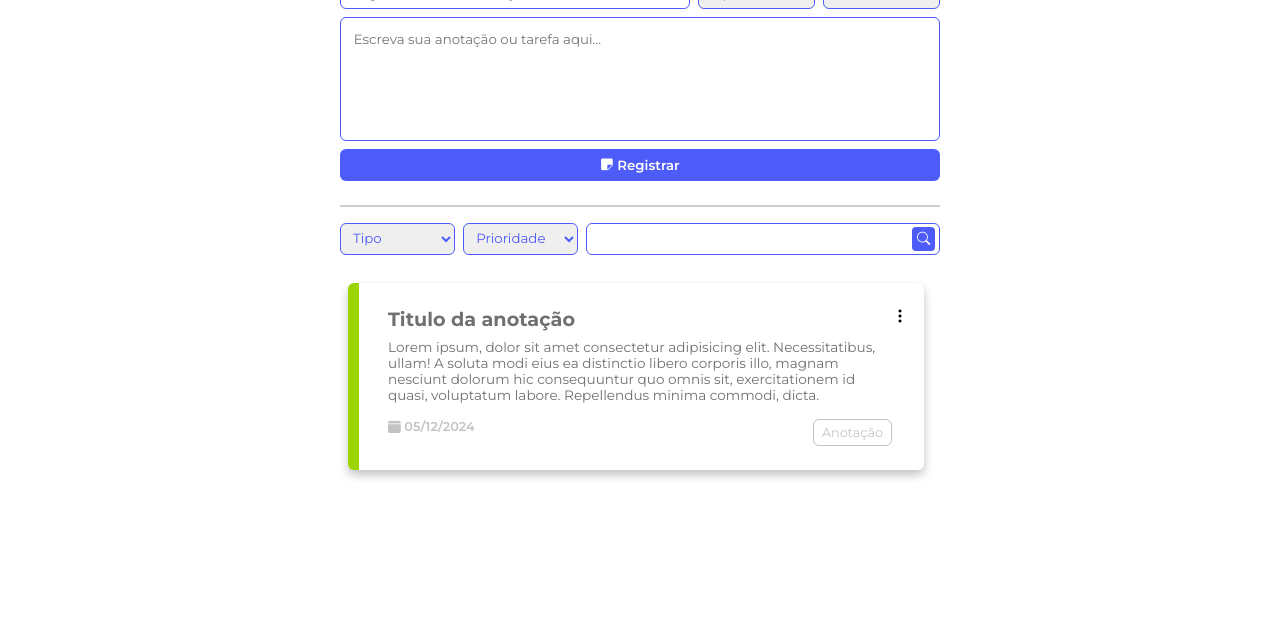
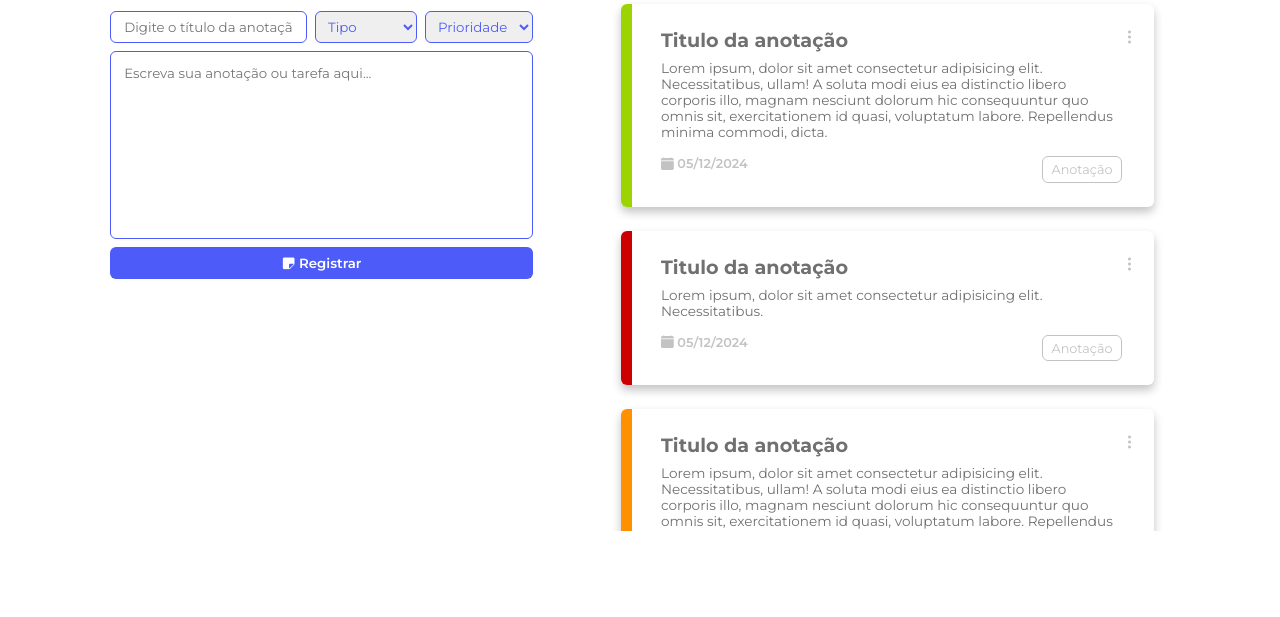
Before and after one commit to oJacksonCosta/Anotamentos-PRO, a website: page frontend/index.html in a window 1280 px wide. Shown: the part 183-800 px from the top of the page. Drawn offline with nearby package versions, Linux system fonts and the light colour scheme.

Commit message:
Reestruturado o layout

```diff
--- a/frontend/index.css
+++ /dev/null
@@ -1,234 +0,0 @@
-@import url("https://fonts.googleapis.com/css2?family=Montserrat:ital,wght@0,100..900;1,100..900&display=swap");
-
-* {
-  margin: 0;
-  padding: 0;
-  box-sizing: border-box;
-  font-family: "Montserrat", serif;
-}
-
-body {
-  width: 100vw;
-  height: 100vh;
-  padding-bottom: 1.5rem;
-
-  display: flex;
-  flex-direction: column;
-  justify-content: center;
-  align-items: center;
-
-  overflow: hidden;
-}
-
-h1 {
-  font-size: 24px;
-  margin: 1.5rem 0;
-  color: #4d5cf8;
-}
-
-#pro {
-  font-weight: 800;
-  color: gold;
-  border: 1px solid gold;
-  padding: 0.2rem 0.4rem;
-  border-radius: 6px;
-}
-
-.border {
-  border: 1.5px solid #4d5cf8;
-  border-radius: 6px;
-  outline: none;
-}
-
-.border:focus {
-  outline: 2px solid #4d5cf8;
-}
-
-form {
-  width: 40%;
-  min-width: 600px;
-
-  display: grid;
-  grid-template-columns: 3fr 1fr 1fr;
-  gap: 0.5rem;
-}
-
-input {
-  color: #707070;
-  height: 2rem;
-  padding-inline: 0.8rem;
-}
-
-select {
-  color: #4d5cf8;
-  height: 2rem;
-  padding-inline: 0.5rem;
-  cursor: pointer;
-}
-
-#prioridade-alta {
-  background-color: #cc0000;
-  color: #ffffff;
-}
-
-#prioridade-media {
-  background-color: #ff9100;
-  color: #ffffff;
-}
-
-#prioridade-baixa {
-  background-color: #9bd400;
-  color: #ffffff;
-}
-
-textarea {
-  color: #707070;
-  padding: 0.8rem;
-
-  grid-column: 1 / 4;
-
-  resize: none;
-}
-
-form button {
-  height: 2rem;
-  border: none;
-  border-radius: 6px;
-  background-color: #4d5cf8;
-  color: #ffffff;
-  font-weight: 600;
-
-  grid-column: 1 / 4;
-}
-
-form button:hover {
-  cursor: pointer;
-  background-color: #3644e0;
-  transition: 0.3s;
-}
-
-.filtro {
-  width: 40%;
-  min-width: 600px;
-  border-top: 2px solid #cecece;
-  padding-top: 1rem;
-  display: grid;
-  grid-template-columns: 1fr 1fr 1fr 2fr;
-  gap: 0.5rem;
-
-  margin: 1.5rem 0;
-}
-
-#filtro-tipo {
-  grid-column: 1 / 2;
-}
-
-#filtro-prioridade {
-  grid-column: 2 / 3;
-}
-
-#filtro-pesquisa {
-  grid-column: 3 / 5;
-  position: relative;
-}
-
-#pesquisa {
-  width: 100%;
-  height: 100%;
-  padding-right: 2rem;
-}
-
-#bt-pesquisa {
-  position: absolute;
-  right: 0.3rem;
-  top: 50%;
-  transform: translateY(-50%);
-
-  background-color: #4d5cf8;
-  color: #ffffff;
-  border: none;
-  border-radius: 4px;
-  padding: 0.25rem 0.3rem;
-}
-
-#bt-pesquisa:hover {
-  cursor: pointer;
-  background-color: #3644e0;
-  transition: 0.3s;
-}
-
-.lista {
-  width: 40%;
-  min-width: 600px;
-  padding: 0.3rem 1rem 1rem 0.5rem;
-
-  overflow-y: scroll;
-}
-
-.cartao {
-  width: 100%;
-  height: auto;
-  padding: 1.5rem 2rem 1.5rem 2.5rem;
-  border-radius: 6px;
-  margin-bottom: 1.5rem;
-
-  box-shadow: 0 5px 10px #c3c3c3;
-  position: relative;
-}
-
-.cartao:hover {
-  cursor: pointer;
-  background-color: #f7f7f7;
-  transition: 0.4s;
-}
-
-.cor-verde {
-  width: 0.7rem;
-  height: 100%;
-  background-color: #9bd400;
-  position: absolute;
-  left: 0;
-  top: 0;
-  border-radius: 6px 0 0 6px;
-}
-
-.opcoes-cartao {
-  background-color: transparent;
-  border: none;
-  font-size: 1rem;
-  cursor: pointer;
-
-  position: absolute;
-  right: 1rem;
-}
-
-.cartao > h2 {
-  color: #707070;
-  font-size: 1.2rem;
-  margin-bottom: 0.5rem;
-}
-
-.cartao > p {
-  color: #707070;
-  font-size: 0.85rem;
-}
-
-.cartao-rodape {
-  display: flex;
-  justify-content: space-between;
-  margin-top: 1rem;
-}
-
-.data {
-  font-size: 0.8rem;
-  font-weight: 600;
-  color: #c3c3c3;
-}
-
-.etiqueta-tipo {
-  font-size: 0.8rem;
-  color: #c3c3c3;
-  border: 1px solid #c3c3c3;
-  border-radius: 6px;
-  padding: 0.3rem 0.5rem;
-}
--- a/frontend/index.html
+++ b/frontend/index.html
@@ -4,96 +4,186 @@
     <meta charset="UTF-8" />
     <meta name="viewport" content="width=device-width, initial-scale=1.0" />
     <title>Anotamentos</title>
-    <link rel="stylesheet" href="index.css" />
+    <link rel="stylesheet" href="style/index.css" />
+    <link rel="stylesheet" href="style/global.css" />
+    <link rel="stylesheet" href="style/form.css" />
+    <link rel="stylesheet" href="style/filter.css" />
+    <link rel="stylesheet" href="style/list.css" />
     <link
       rel="stylesheet"
       href="https://cdn.jsdelivr.net/npm/bootstrap-icons@1.11.3/font/bootstrap-icons.min.css"
     />
   </head>
   <body>
+    <section class="container">
+      <section class="left-container">
         <h1>
           <i class="bi bi-journal-bookmark-fill"></i> Anotamentos
           <span id="pro">PRO</span>
         </h1>
-
-    <form id="formulario">
+        <form id="form">
           <input
-        id="titulo"
-        class="border"
+            id="title"
             type="text"
             placeholder="Digite o título da anotação..."
             required
           />
-
-      <select name="tipo" id="tipo" class="border">
+          <select name="type" id="type">
             <option disabled selected>Tipo</option>
             <option value="anotacao">Anotação</option>
             <option value="tarefa">Tarefa</option>
             <option value="ideia">Ideia</option>
           </select>
-
-      <select name="prioridade" id="prioridade" class="border">
-        <option id="cabecalho" disabled selected>Prioridade</option>
-        <option id="prioridade-alta" value="alta">Alta</option>
-        <option id="prioridade-media" value="media">Média</option>
-        <option id="prioridade-baixa" value="baixa">Baixa</option>
+          <select name="priority" id="priority">
+            <option disabled selected>Prioridade</option>
+            <option id="righ-priority" value="alta">Alta</option>
+            <option id="medium-priority" value="media">Média</option>
+            <option id="low-priority" value="baixa">Baixa</option>
           </select>
-
           <textarea
-        id="nota"
-        class="border"
-        name="nota"
+            id="text"
+            name="text"
             placeholder="Escreva sua anotação ou tarefa aqui..."
-        rows="6"
+            rows="10"
             required
           ></textarea>
-
-      <button type="submit"><i class="bi bi-sticky-fill"></i> Registrar</button>
+          <button type="submit">
+            <i class="bi bi-sticky-fill"></i> Registrar
+          </button>
         </form>
-
-    <div class="filtro">
-      <select name="tipo" id="filtro-tipo" class="border" required>
+      </section>
+      <section class="right-container">
+        <div class="filter">
+          <select name="type" id="filter-type" required>
             <option disabled selected>Tipo</option>
             <option value="anotacao">Anotação</option>
             <option value="tarefa">Tarefa</option>
             <option value="ideia">Ideia</option>
           </select>
-
-      <select name="prioridade" id="filtro-prioridade" class="border" required>
-        <option id="cabecalho" disabled selected>Prioridade</option>
-        <option id="prioridade-alta" value="alta">Alta</option>
-        <option id="prioridade-media" value="media">Média</option>
-        <option id="prioridade-baixa" value="baixa">Baixa</option>
+          <select name="priority" id="filter-priority" required>
+            <option disabled selected>Prioridade</option>
+            <option id="righ-priority" value="alta">Alta</option>
+            <option id="medium-priority" value="media">Média</option>
+            <option id="low-priority" value="baixa">Baixa</option>
           </select>
-
-      <div id="filtro-pesquisa">
-        <input type="search" class="border" id="pesquisa" />
-        <button id="bt-pesquisa"><i class="bi bi-search"></i></button>
+          <div id="filter-search">
+            <input type="search" class="border" id="search" />
+            <button id="btn-search"><i class="bi bi-search"></i></button>
+          </div>
+        </div>
+        <div class="list">
+          <div class="card">
+            <button class="card-options">
+              <i class="bi bi-three-dots-vertical"></i>
+            </button>
+            <div class="green"></div>
+            <h2>Titulo da anotação</h2>
+            <p>
+              Lorem ipsum, dolor sit amet consectetur adipisicing elit.
+              Necessitatibus, ullam! A soluta modi eius ea distinctio libero
+              corporis illo, magnam nesciunt dolorum hic consequuntur quo omnis
+              sit, exercitationem id quasi, voluptatum labore. Repellendus
+              minima commodi, dicta.
+            </p>
+            <div class="card-footer">
+              <p class="date"><i class="bi bi-calendar-fill"></i> 05/12/2024</p>
+              <p class="label-type">Anotação</p>
             </div>
           </div>
 
-    <section class="lista">
-      <div class="cartao">
-        <button class="opcoes-cartao">
+          <div class="card">
+            <button class="card-options">
               <i class="bi bi-three-dots-vertical"></i>
             </button>
-        <div class="cor-verde"></div>
+            <div class="red"></div>
+            <h2>Titulo da anotação</h2>
+            <p>
+              Lorem ipsum, dolor sit amet consectetur adipisicing elit.
+              Necessitatibus.
+            </p>
+            <div class="card-footer">
+              <p class="date"><i class="bi bi-calendar-fill"></i> 05/12/2024</p>
+              <p class="label-type">Anotação</p>
+            </div>
+          </div>
 
+          <div class="card">
+            <button class="card-options">
+              <i class="bi bi-three-dots-vertical"></i>
+            </button>
+            <div class="orange"></div>
             <h2>Titulo da anotação</h2>
-
             <p>
               Lorem ipsum, dolor sit amet consectetur adipisicing elit.
               Necessitatibus, ullam! A soluta modi eius ea distinctio libero
-          corporis illo, magnam nesciunt dolorum hic consequuntur quo omnis sit,
-          exercitationem id quasi, voluptatum labore. Repellendus minima
-          commodi, dicta.
+              corporis illo, magnam nesciunt dolorum hic consequuntur quo omnis
+              sit, exercitationem id quasi, voluptatum labore. Repellendus
+              minima commodi, dicta.
             </p>
-
-        <div class="cartao-rodape">
-          <p class="data"><i class="bi bi-calendar-fill"></i> 05/12/2024</p>
-          <p class="etiqueta-tipo">Anotação</p>
+            <div class="card-footer">
+              <p class="date"><i class="bi bi-calendar-fill"></i> 05/12/2024</p>
+              <p class="label-type">Anotação</p>
             </div>
           </div>
+
+          <div class="card">
+            <button class="card-options">
+              <i class="bi bi-three-dots-vertical"></i>
+            </button>
+            <div class="green"></div>
+            <h2>Titulo da anotação</h2>
+            <p>
+              Lorem ipsum, dolor sit amet consectetur adipisicing elit.
+              Necessitatibus, ullam! A soluta modi eius ea distinctio libero
+              corporis illo, magnam nesciunt dolorum hic consequuntur quo omnis
+              sit, exercitationem id quasi, voluptatum labore. Repellendus
+              minima commodi, dicta.
+            </p>
+            <div class="card-footer">
+              <p class="date"><i class="bi bi-calendar-fill"></i> 05/12/2024</p>
+              <p class="label-type">Anotação</p>
+            </div>
+          </div>
+
+          <div class="card">
+            <button class="card-options">
+              <i class="bi bi-three-dots-vertical"></i>
+            </button>
+            <div class="red"></div>
+            <h2>Titulo da anotação</h2>
+            <p>
+              Lorem ipsum, dolor sit amet consectetur adipisicing elit.
+              Necessitatibus, ullam! A soluta modi eius ea distinctio libero
+              corporis illo, magnam nesciunt dolorum hic consequuntur quo omnis
+              sit, exercitationem id quasi, voluptatum labore. Repellendus
+              minima commodi, dicta.
+            </p>
+            <div class="card-footer">
+              <p class="date"><i class="bi bi-calendar-fill"></i> 05/12/2024</p>
+              <p class="label-type">Anotação</p>
+            </div>
+          </div>
+
+          <div class="card">
+            <button class="card-options">
+              <i class="bi bi-three-dots-vertical"></i>
+            </button>
+            <div class="green"></div>
+            <h2>Titulo da anotação</h2>
+            <p>
+              Lorem ipsum, dolor sit amet consectetur adipisicing elit.
+              Necessitatibus, ullam! A soluta modi eius ea distinctio libero
+              corporis illo, magnam nesciunt dolorum hic consequuntur quo omnis
+              sit, exercitationem id quasi, voluptatum labore. Repellendus
+              minima commodi, dicta.
+            </p>
+            <div class="card-footer">
+              <p class="date"><i class="bi bi-calendar-fill"></i> 05/12/2024</p>
+              <p class="label-type">Anotação</p>
+            </div>
+          </div>
+        </div>
+      </section>
     </section>
 
     <script type="module" src="index.js"></script>
--- /dev/null
+++ b/frontend/style/filter.css
@@ -0,0 +1,49 @@
+@import url("global.css");
+
+.filter {
+  width: 100%;
+  padding-top: 1rem;
+  display: grid;
+  grid-template-columns: 1fr 1fr 1fr 2fr;
+  gap: 0.5rem;
+
+  margin: 1.5rem 0;
+}
+
+#filter-type {
+  grid-column: 1 / 2;
+}
+
+#filter-priority {
+  grid-column: 2 / 3;
+}
+
+#filter-search {
+  grid-column: 3 / 5;
+  position: relative;
+}
+
+#search {
+  width: 100%;
+  height: 100%;
+  padding-right: 2rem;
+}
+
+#btn-search {
+  position: absolute;
+  right: 0.3rem;
+  top: 50%;
+  transform: translateY(-50%);
+
+  background-color: var(--primary-blue);
+  color: #ffffff;
+  border: none;
+  border-radius: 4px;
+  padding: 0.25rem 0.3rem;
+}
+
+#btn-search:hover {
+  cursor: pointer;
+  background-color: var(--secondary-blue);
+  transition: 0.3s;
+}
--- /dev/null
+++ b/frontend/style/form.css
@@ -0,0 +1,98 @@
+@import url("global.css");
+
+h1 {
+  font-size: 36px;
+  margin: 2rem 0;
+  color: var(--primary-blue);
+}
+
+h1 > #pro {
+  font-weight: 800;
+  color: gold;
+  border: 1px solid gold;
+  padding: 0.2rem 0.4rem;
+  border-radius: 6px;
+}
+
+form {
+  width: 100%;
+
+  display: grid;
+  grid-template-columns: 3fr 1fr 1fr;
+  gap: 0.5rem;
+}
+
+input {
+  color: var(primary-gray);
+  height: 2rem;
+  padding-inline: 0.8rem;
+  border: 1px solid var(--primary-blue);
+  border-radius: 6px;
+  outline: none;
+}
+
+input:focus {
+  outline: 2px solid var(--primary-blue);
+}
+
+select {
+  color: var(--primary-blue);
+  height: 2rem;
+  padding-inline: 0.5rem;
+  border: 1px solid var(--primary-blue);
+  border-radius: 6px;
+  outline: none;
+  cursor: pointer;
+}
+
+select:focus {
+  outline: 2px solid var(--primary-blue);
+}
+
+select > #righ-priority {
+  background-color: #cc0000;
+  color: #ffffff;
+}
+
+select > #medium-priority {
+  background-color: #ff9100;
+  color: #ffffff;
+}
+
+select > #low-priority {
+  background-color: #9bd400;
+  color: #ffffff;
+}
+
+textarea {
+  color: var(--primary-gray);
+  padding: 0.8rem;
+  border: 1px solid var(--primary-blue);
+  border-radius: 6px;
+  outline: none;
+
+  grid-column: 1 / 4;
+
+  resize: none;
+}
+
+textarea:focus {
+  outline: 2px solid var(--primary-blue);
+}
+
+form > button {
+  height: 2rem;
+  border: none;
+  border-radius: 6px;
+  background-color: var(--primary-blue);
+  color: #ffffff;
+  font-weight: 600;
+
+  grid-column: 1 / 4;
+}
+
+form > button:hover {
+  cursor: pointer;
+  background-color: var(--secondary-blue);
+  transition: 0.3s;
+}
--- /dev/null
+++ b/frontend/style/global.css
@@ -0,0 +1,15 @@
+@import url("https://fonts.googleapis.com/css2?family=Montserrat:ital,wght@0,100..900;1,100..900&display=swap");
+
+:root {
+  --primary-blue: #4d5cf8;
+  --secondary-blue: #3644e0;
+  --primary-gray: #707070;
+  --secondary-gray: #c3c3c3;
+}
+
+* {
+  margin: 0;
+  padding: 0;
+  box-sizing: border-box;
+  font-family: "Montserrat", serif;
+}
--- /dev/null
+++ b/frontend/style/index.css
@@ -0,0 +1,38 @@
+body {
+  width: 100vw;
+  height: 100vh;
+  padding: 1rem;
+
+  display: flex;
+  justify-content: center;
+  align-items: center;
+
+  overflow: hidden;
+}
+
+.container {
+  width: 90%;
+  height: 90%;
+  padding: 2rem;
+
+  display: flex;
+  gap: 5rem;
+}
+
+.left-container {
+  flex: 1;
+  height: 100%;
+
+  display: flex;
+  flex-direction: column;
+  align-items: center;
+}
+
+.right-container {
+  flex: 2;
+  height: 100%;
+
+  display: flex;
+  flex-direction: column;
+  align-items: center;
+}
--- /dev/null
+++ b/frontend/style/list.css
@@ -0,0 +1,101 @@
+@import url("global.css");
+
+.list {
+  width: 100%;
+  padding: 0.3rem 1rem 1rem 0.5rem;
+
+  overflow-y: scroll;
+}
+
+/*----------------------------------------*/
+
+.green {
+  width: 0.7rem;
+  height: 100%;
+  background-color: #9bd400;
+  position: absolute;
+  left: 0;
+  top: 0;
+  border-radius: 6px 0 0 6px;
+}
+
+.orange {
+  width: 0.7rem;
+  height: 100%;
+  background-color: #ff9100;
+  position: absolute;
+  left: 0;
+  top: 0;
+  border-radius: 6px 0 0 6px;
+}
+
+.red {
+  width: 0.7rem;
+  height: 100%;
+  background-color: #cc0000;
+  position: absolute;
+  left: 0;
+  top: 0;
+  border-radius: 6px 0 0 6px;
+}
+
+/*----------------------------------------*/
+
+.card {
+  width: 100%;
+  height: auto;
+  padding: 1.5rem 2rem 1.5rem 2.5rem;
+  border-radius: 6px;
+  margin-bottom: 1.5rem;
+
+  box-shadow: 0 5px 10px var(--secondary-gray);
+  position: relative;
+}
+
+.card:hover {
+  cursor: pointer;
+  background-color: #f7f7f7;
+  transition: 0.4s;
+}
+
+.card-options {
+  background-color: transparent;
+  color: var(--secondary-gray);
+  border: none;
+  font-size: 1rem;
+  cursor: pointer;
+
+  position: absolute;
+  right: 1rem;
+}
+
+.card > h2 {
+  color: var(--primary-gray);
+  font-size: 1.2rem;
+  margin-bottom: 0.5rem;
+}
+
+.card > p {
+  color: var(--primary-gray);
+  font-size: 0.85rem;
+}
+
+.card-footer {
+  display: flex;
+  justify-content: space-between;
+  margin-top: 1rem;
+}
+
+.date {
+  font-size: 0.8rem;
+  font-weight: 600;
+  color: var(--secondary-gray);
+}
+
+.label-type {
+  font-size: 0.8rem;
+  color: var(--secondary-gray);
+  border: 1px solid var(--secondary-gray);
+  border-radius: 6px;
+  padding: 0.3rem 0.5rem;
+}
```
Lines whose indentation alone changed are shown as unchanged.
